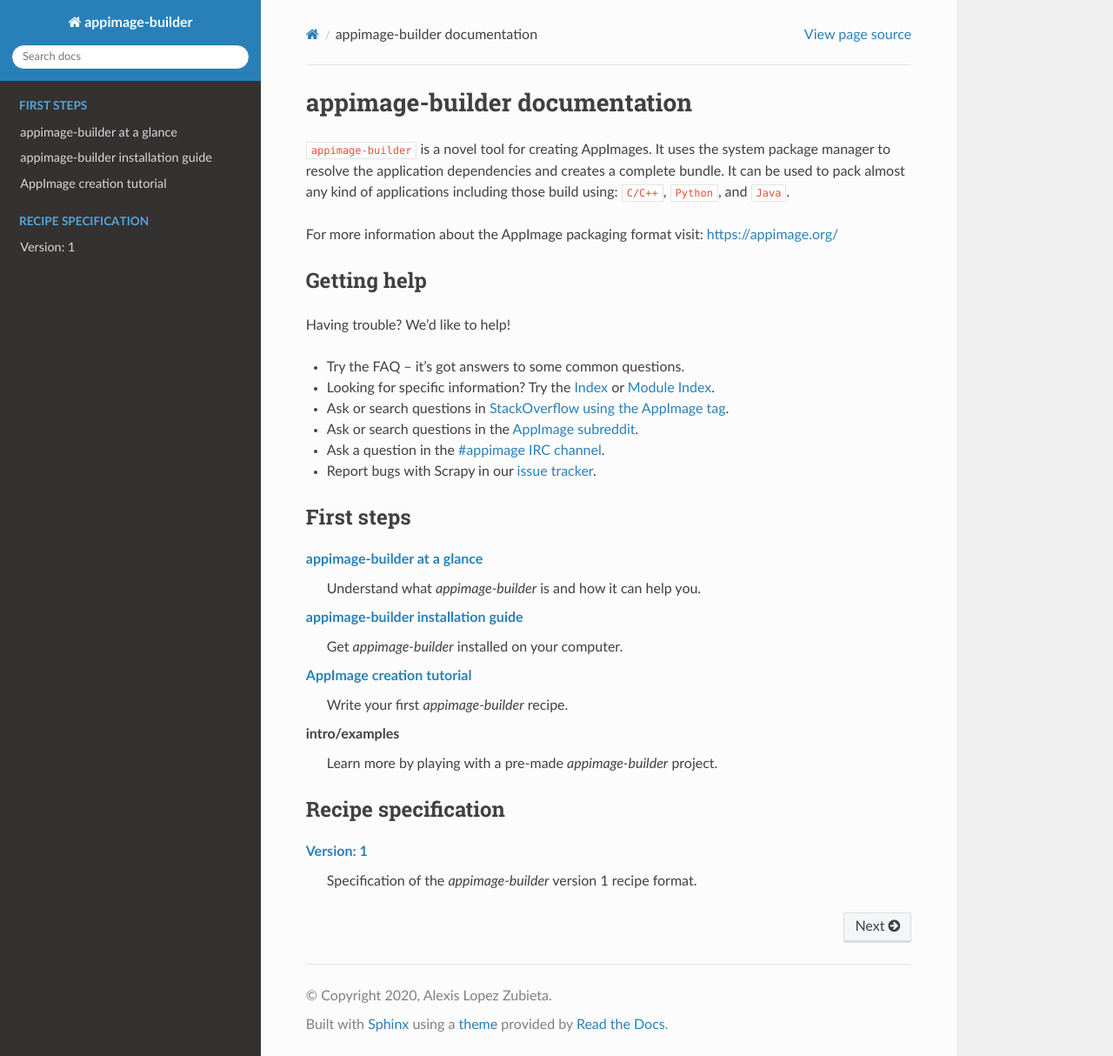
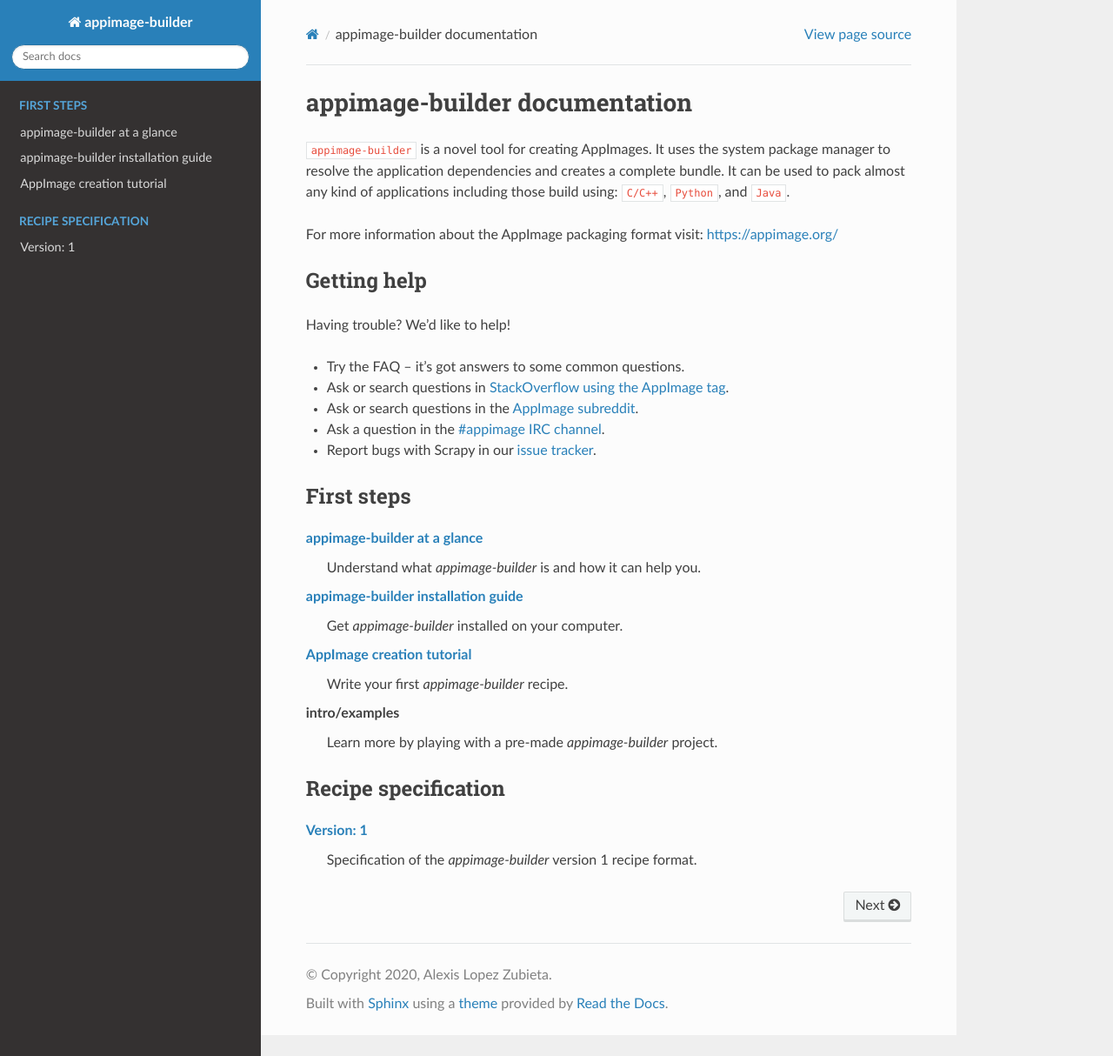
Before and after one commit to AppImageCrafters/appimage-builder-docs, a Sphinx documentation site: the page built from source/index.rst, in a window 1280 px wide and 1214 px high. Shown: the whole window at 87% size. Built offline with Sphinx 7.4.7 and the Read the Docs theme 2.0.0, drawn with Linux system fonts in a browser that asks for light colours; pages that are not in the unit, such as notebooks, are missing from menus.

Commit message:
remove index and module index references

```diff
--- a/source/index.rst
+++ b/source/index.rst
@@ -20,7 +20,6 @@ Getting help
 Having trouble? We'd like to help!
 
 * Try the :doc:`FAQ <faq>` -- it's got answers to some common questions.
-* Looking for specific information? Try the :ref:`genindex` or :ref:`modindex`.
 * Ask or search questions in `StackOverflow using the AppImage tag`_.
 * Ask or search questions in the `AppImage subreddit`_.
 * Ask a question in the `#appimage IRC channel`_.
```
